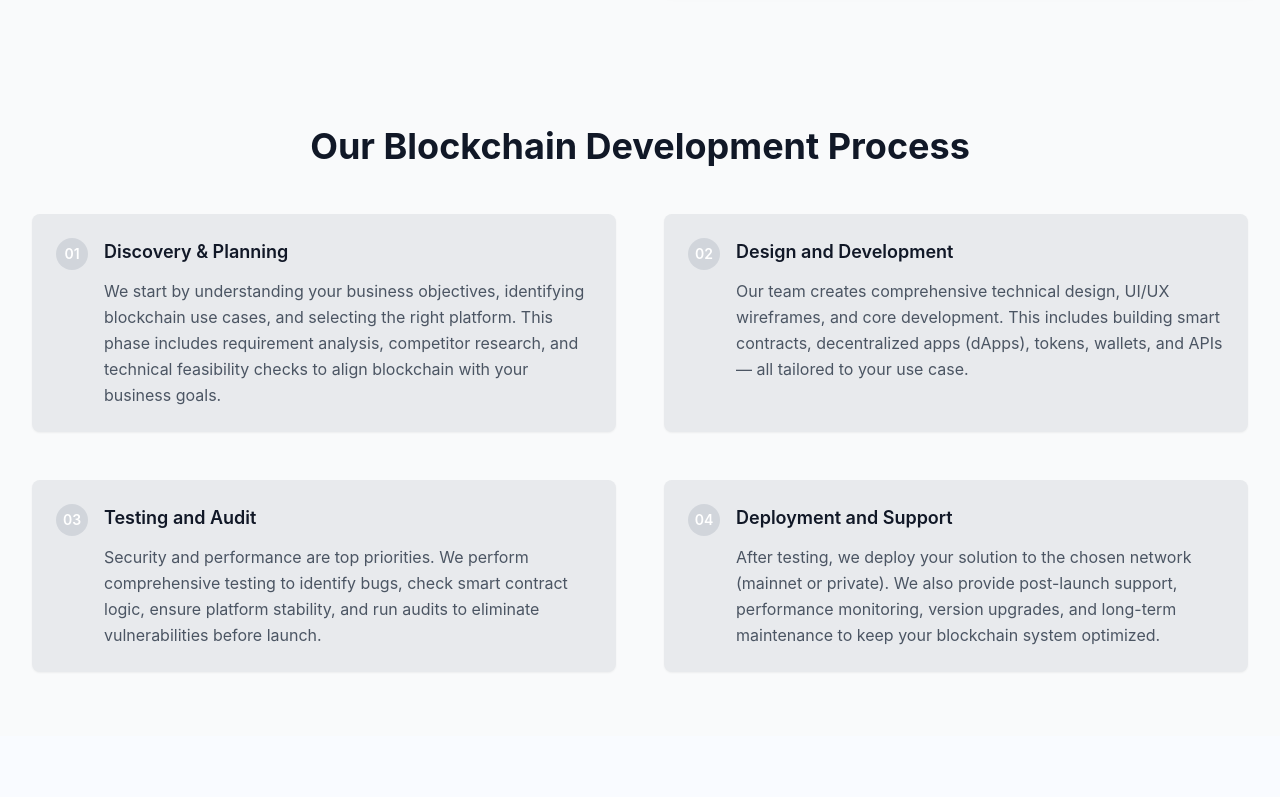
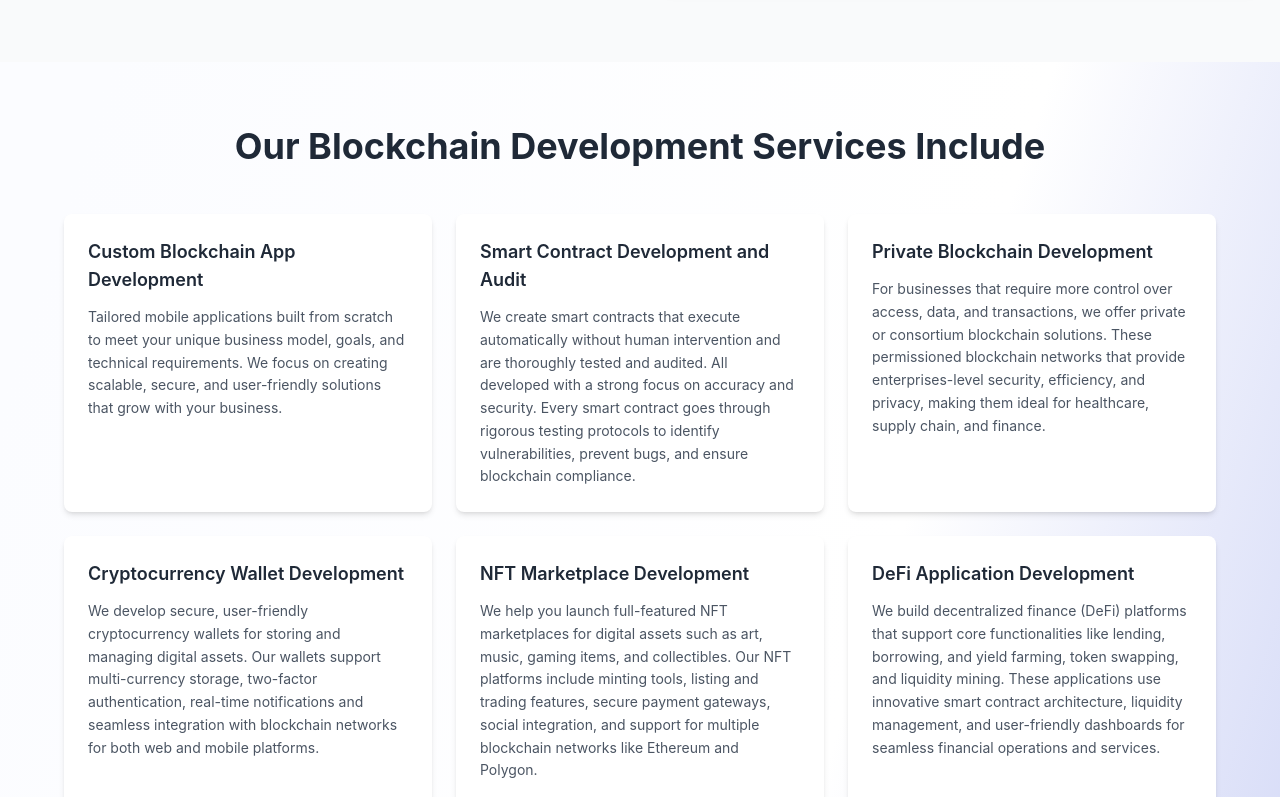
Before and after one commit to rastogi30/Mindor-tech, a Next.js app: page /services/blockchain-development in a window 1280 px wide. Shown: the part 3680-4477 px from the top of the page. Built offline with nearby package versions, Linux system fonts and the light colour scheme.

Commit message:
developemnt process added for blockchain

```diff
--- a/src/components/aicomponents/developement.tsx
+++ b/src/components/aicomponents/developement.tsx
@@ -6,7 +6,7 @@ interface CardData {
 }
 
 interface DevelopmentProps {
-  variant?: 'ai' | 'rpa';
+  variant?: 'ai' | 'rpa' | 'blockchain';
 }
 
 const AIDevelopmentSuccess: React.FC<DevelopmentProps> = ({ variant = 'ai' }) => {
@@ -60,8 +60,54 @@ const AIDevelopmentSuccess: React.FC<DevelopmentProps> = ({ variant = 'ai' }) =>
     }
   ];
 
-  const currentCards = variant === 'rpa' ? rpaCards : aiCards;
-  const title = variant === 'rpa' ? 'Driving Growth with Robotic Process Automation' : 'How AI Development Accelerates Success';
+  const blockchainCards: CardData[] = [
+    {
+      title: "Custom Blockchain App Development",
+      description: "Tailored mobile applications built from scratch to meet your unique business model, goals, and technical requirements. We focus on creating scalable, secure, and user-friendly solutions that grow with your business.",
+    },
+    {
+      title: "Smart Contract Development and Audit",
+      description: "We create smart contracts that execute automatically without human intervention and are thoroughly tested and audited. All developed with a strong focus on accuracy and security. Every smart contract goes through rigorous testing protocols to identify vulnerabilities, prevent bugs, and ensure blockchain compliance.",
+    },
+    {
+      title: "Private Blockchain Development",
+      description: "For businesses that require more control over access, data, and transactions, we offer private or consortium blockchain solutions. These permissioned blockchain networks that provide enterprises-level security, efficiency, and privacy, making them ideal for healthcare, supply chain, and finance.",
+    },
+    {
+      title: "Cryptocurrency Wallet Development",
+      description: "We develop secure, user-friendly cryptocurrency wallets for storing and managing digital assets. Our wallets support multi-currency storage, two-factor authentication, real-time notifications and seamless integration with blockchain networks for both web and mobile platforms.",
+    },
+    {
+      title: "NFT Marketplace Development",
+      description: "We help you launch full-featured NFT marketplaces for digital assets such as art, music, gaming items, and collectibles. Our NFT platforms include minting tools, listing and trading features, secure payment gateways, social integration, and support for multiple blockchain networks like Ethereum and Polygon.",
+    },
+    {
+      title: "DeFi Application Development",
+      description: "We build decentralized finance (DeFi) platforms that support core functionalities like lending, borrowing, and yield farming, token swapping, and liquidity mining. These applications use innovative smart contract architecture, liquidity management, and user-friendly dashboards for seamless financial operations and services.",
+    }
+  ];
+
+  const getCardsAndTitle = () => {
+    switch (variant) {
+      case 'rpa':
+        return {
+          cards: rpaCards,
+          title: 'Driving Growth with Robotic Process Automation'
+        };
+      case 'blockchain':
+        return {
+          cards: blockchainCards,
+          title: 'Our Blockchain Development Services Include'
+        };
+      default:
+        return {
+          cards: aiCards,
+          title: 'How AI Development Accelerates Success'
+        };
+    }
+  };
+
+  const { cards: currentCards, title } = getCardsAndTitle();
 
   return (
     <div
--- a/src/services/block.tsx
+++ b/src/services/block.tsx
@@ -6,6 +6,7 @@ import FAQ from '@/components/webcomponents/faq';
 import Business from '@/components/Business';
 import Process from '@/components/blockcomponents/process';
 import Slider from '@/components/Slider';
+import AIDevelopmentSuccess from '@/components/aicomponents/developement';
 
 const Block: React.FC = () => {
   return (
@@ -14,6 +15,7 @@ const Block: React.FC = () => {
       <Landing variant="blockchain" />
       <Mindor variant="blockchain" />
       <Slider variant="blockchain" />
+      <AIDevelopmentSuccess variant="blockchain" />
       <Process/>
       <Business variant="blockchain" />
       <FAQ variant="blockchain" />
```
